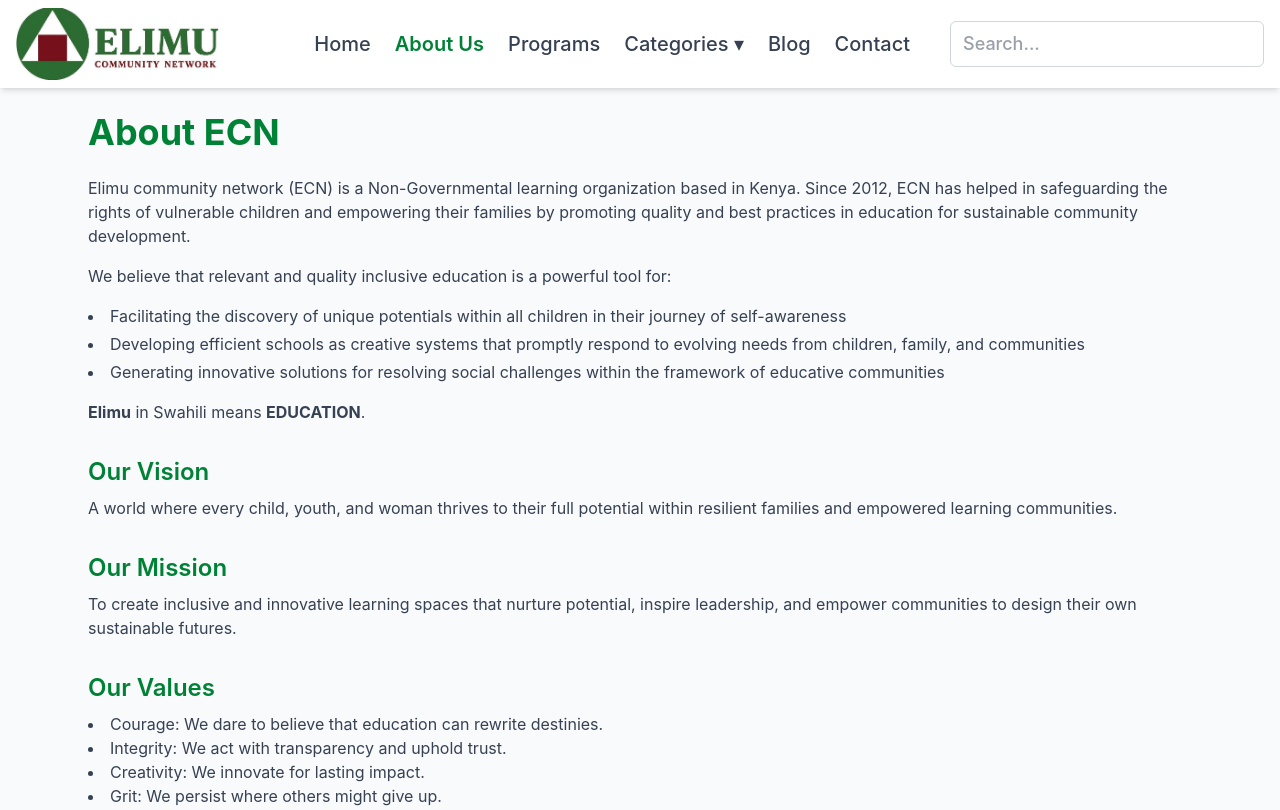
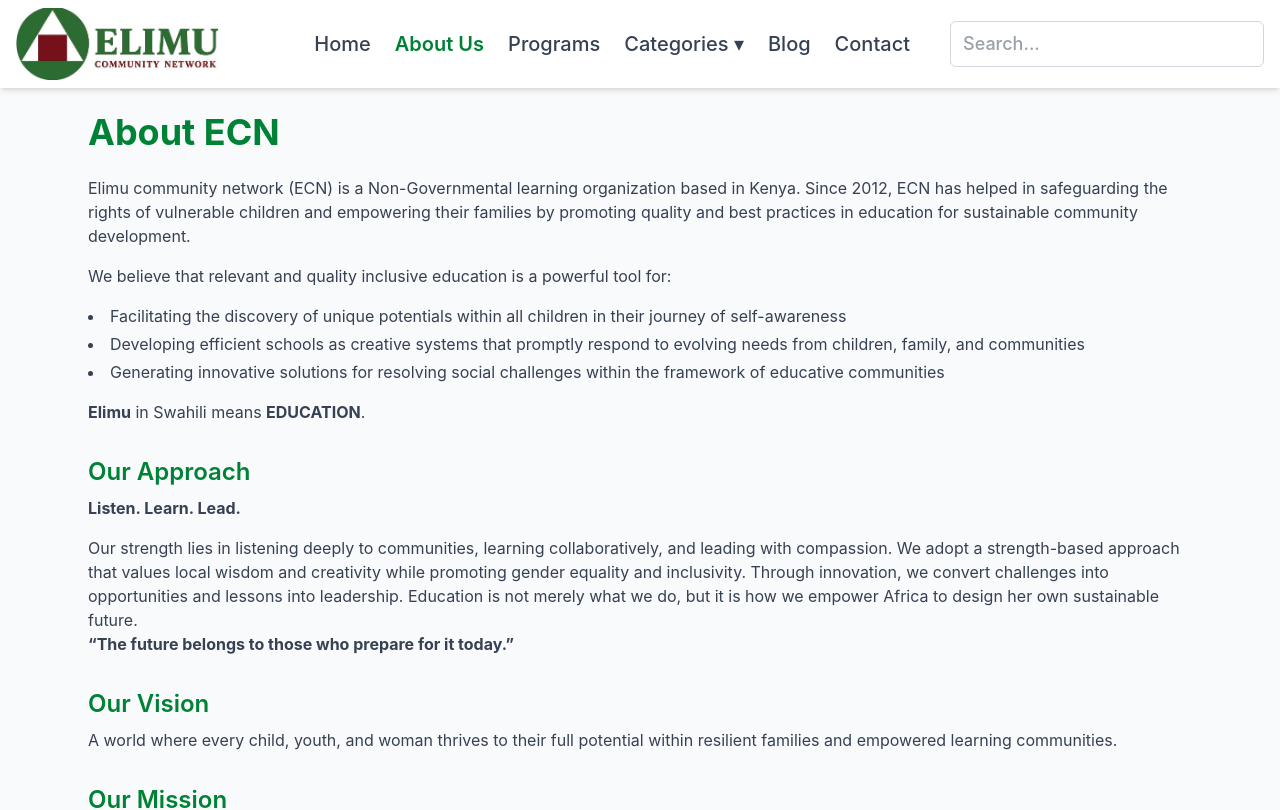
Before and after one commit to steph10920/ecnafrica, a React (Vite) app: page /about in a window 1280 px wide. Shown: the top 810 px of the page. Built offline with nearby package versions, Linux system fonts and the light colour scheme.

Commit message:
colour changed to green from blue

```diff
--- a/src/pages/About.jsx
+++ b/src/pages/About.jsx
@@ -24,6 +24,20 @@ export default function About() {
 
         <p className="text-gray-700 mb-4">
           <strong>Elimu</strong> in Swahili means <strong>EDUCATION</strong>.
+        </p>
+        <h1 className="text-2xl font-semibold text-green-700 mt-8 mb-2">Our Approach</h1>
+
+        <p className="text-gray-700 mb-4">
+          <strong>Listen. Learn. Lead.</strong>
+        </p>
+        <p className="text-gray-700 mb-4">
+          Our strength lies in listening deeply to communities, learning collaboratively, and leading with compassion.
+          We adopt a strength-based approach that values local wisdom and creativity while promoting gender equality and inclusivity.
+          Through innovation, we convert challenges into opportunities and lessons into leadership.
+          Education is not merely what we do, but it is how we empower Africa to design her own sustainable future.
+          <br></br>
+          <strong>“The future belongs to those who prepare for it today.”</strong>
+
         </p>
 
         <h2 className="text-2xl font-semibold text-green-700 mt-8 mb-2">Our Vision</h2>
```
